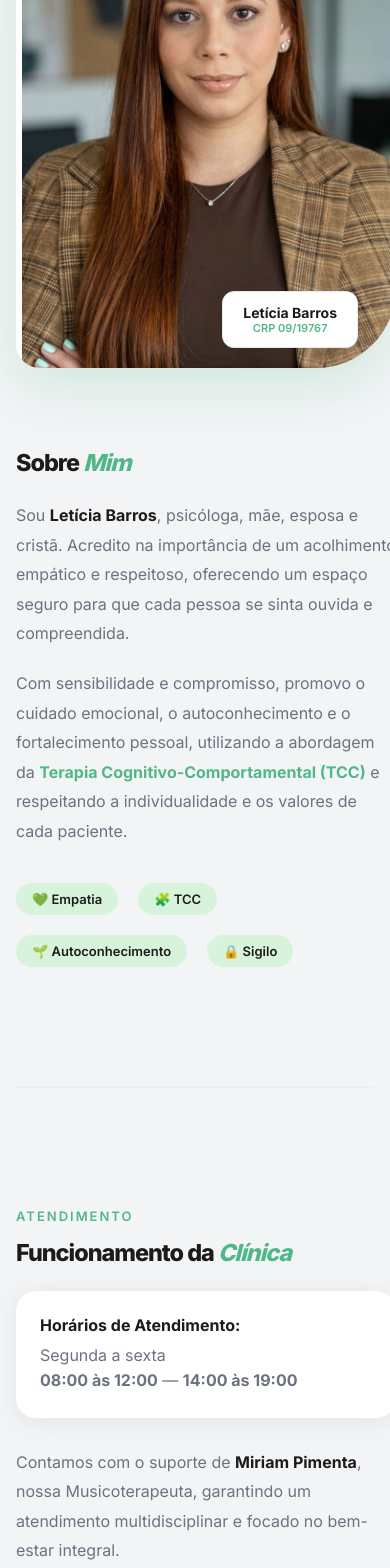
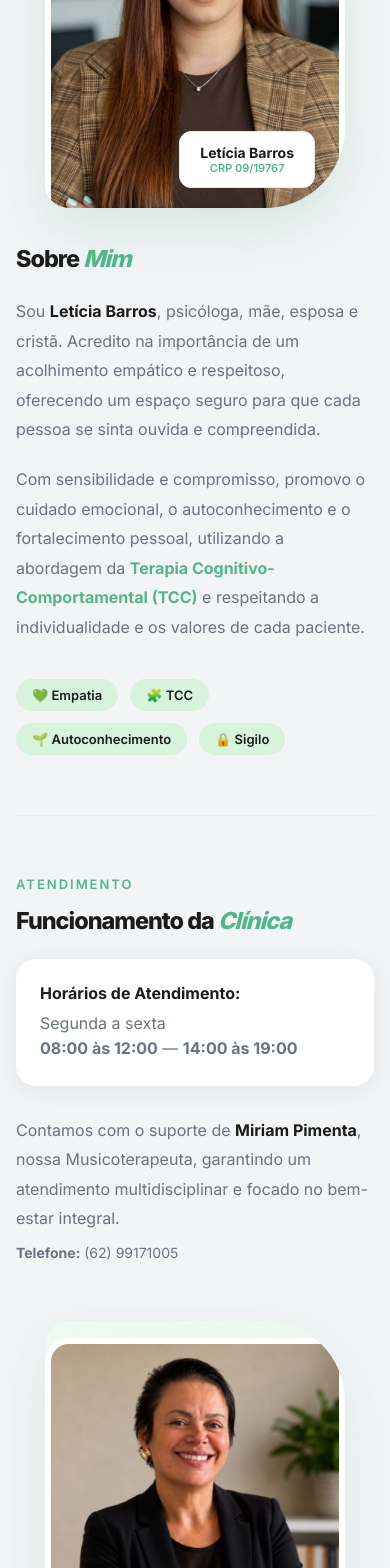
Before and after one commit to Palhetaspedro/ClinicaPsicologiaLeticiaBarros, a React (Vite) app: page / in a window 390 px wide. Shown: the part 1546-3114 px from the top of the page. Built offline with nearby package versions, Linux system fonts and the light colour scheme.

Commit message:
Fix:Seção de contato e sobre mim

```diff
--- a/src/components/About.tsx
+++ b/src/components/About.tsx
@@ -4,28 +4,44 @@ import { CONFIG } from "../constants/config";
 
 export default function About() {
   const [vis, setVis] = useState(false);
+  const [isMobile, setIsMobile] = useState<boolean>(false);
   const ref = useRef<HTMLElement>(null);
 
   useEffect(() => {
     const ob = new IntersectionObserver(([e]) => {
       if (e.isIntersecting) setVis(true);
     }, { threshold: 0.15 });
-
     if (ref.current) ob.observe(ref.current);
     return () => ob.disconnect();
   }, []);
 
+  useEffect(() => {
+    const fn = () => setIsMobile(window.innerWidth <= 768);
+    fn();
+    window.addEventListener("resize", fn);
+    return () => window.removeEventListener("resize", fn);
+  }, []);
+
+  const photoSize = isMobile ? { width: "100%", maxWidth: 300, height: 340 } : { width: 380, height: 460 };
+
   return (
-    <section id="sobre" ref={ref} style={{ padding: "100px 24px", background: S.grayLight as string, fontFamily: S.font as string }}>
-      <div style={{ maxWidth: 1200, margin: "0 auto", display: "flex", flexDirection: "column", gap: 120 }}>
+    <section id="sobre" ref={ref} style={{ padding: isMobile ? "60px 20px" : "100px 24px", background: S.grayLight as string, fontFamily: S.font as string }}>
+      <div style={{ maxWidth: 1200, margin: "0 auto", display: "flex", flexDirection: "column", gap: isMobile ? 60 : 120 }}>
 
         {/* BLOCO 1: LETÍCIA BARROS */}
-        <div style={{ display: "grid", gridTemplateColumns: "1fr 1fr", gap: 80, alignItems: "center" }} className="grid-2">
+        <div style={{
+          display: "grid",
+          gridTemplateColumns: isMobile ? "1fr" : "1fr 1fr",
+          gap: isMobile ? 36 : 80,
+          alignItems: "center",
+        }} className="grid-2">
+
           {/* Photo col */}
-          <div style={{ opacity: vis ? 1 : 0, transform: vis ? "none" : "translateX(-30px)", transition: "all .8s ease", display: "flex", justifySelf: "center" }}>
+          <div style={{ opacity: vis ? 1 : 0, transform: vis ? "none" : "translateX(-30px)", transition: "all .8s ease", display: "flex", justifyContent: "center" }}>
             <div style={{ position: "relative" }}>
               <div style={{
-                width: 380, height: 460, borderRadius: "80px 24px 80px 24px",
+                ...photoSize,
+                borderRadius: "80px 24px 80px 24px",
                 background: `linear-gradient(160deg,${S.greenLight},${S.greenBg})`,
                 display: "flex", alignItems: "center", justifyContent: "center",
                 boxShadow: `0 20px 56px rgba(82,183,136,0.2)`, overflow: "hidden",
@@ -33,9 +49,9 @@ export default function About() {
                 <img
                   src="/leticiabarros.png"
                   alt={`Psicóloga ${CONFIG.name}`}
-                  style={{ width: '100%', height: '100%', objectFit: 'cover', borderRadius: '24px', border: `6px solid ${S.white}`, transition: 'transform 0.3s ease' }}
+                  style={{ width: "100%", height: "100%", objectFit: "cover", borderRadius: "24px", border: `6px solid ${S.white}`, transition: "transform 0.3s ease" }}
                 />
-                <div style={{ position: 'absolute', bottom: '20px', right: '10%', background: S.white as string, padding: '12px 20px', borderRadius: '12px', boxShadow: S.shadow as string, zIndex: 2, textAlign: 'center', border: `1.5px solid ${S.border}` }}>
+                <div style={{ position: "absolute", bottom: "20px", right: "10%", background: S.white as string, padding: "12px 20px", borderRadius: "12px", boxShadow: S.shadow as string, zIndex: 2, textAlign: "center", border: `1.5px solid ${S.border}` }}>
                   <div style={{ fontSize: 14, fontWeight: 700, color: S.dark as string }}>{CONFIG.name}</div>
                   <div style={{ fontSize: 11, color: S.green as string, fontWeight: 600 }}>{CONFIG.crp}</div>
                 </div>
@@ -45,22 +61,16 @@ export default function About() {
 
           {/* Text col */}
           <div style={{ opacity: vis ? 1 : 0, transform: vis ? "none" : "translateX(30px)", transition: "all .8s ease .1s" }}>
-
-            <h2 style={{ fontSize: "clamp(30px, 4vw, 46px)", fontWeight: 800, color: S.dark as string, margin: "0 0 24px", letterSpacing: -1 }}>
+            <h2 style={{ fontSize: "clamp(28px, 4vw, 46px)", fontWeight: 800, color: S.dark as string, margin: "0 0 24px", letterSpacing: -1 }}>
               Sobre <span style={{ color: S.green as string, fontStyle: "italic" }}>Mim</span>
             </h2>
             <p style={{ fontSize: 16, color: S.gray as string, lineHeight: 1.85, marginBottom: 20 }}>
-
               Sou <strong style={{ color: S.dark as string }}>Letícia Barros</strong>, psicóloga, mãe, esposa e cristã. Acredito na importância de um acolhimento empático e respeitoso, oferecendo um espaço seguro para que cada pessoa se sinta ouvida e compreendida.
-
             </p>
-
             <p style={{ fontSize: 16, color: S.gray as string, lineHeight: 1.85, marginBottom: 36 }}>
-
               Com sensibilidade e compromisso, promovo o cuidado emocional, o autoconhecimento e o fortalecimento pessoal, utilizando a abordagem da <strong style={{ color: S.green as string }}>Terapia Cognitivo-Comportamental (TCC)</strong> e respeitando a individualidade e os valores de cada paciente.
-
             </p>
-            <div style={{ display: "flex", gap: 20, flexWrap: "wrap" }}>
+            <div style={{ display: "flex", gap: 12, flexWrap: "wrap" }}>
               {[["💚", "Empatia"], ["🧩", "TCC"], ["🌱", "Autoconhecimento"], ["🔒", "Sigilo"]].map(([ic, lb]) => (
                 <div key={lb} style={{ display: "flex", alignItems: "center", gap: 8, background: S.greenLight as string, borderRadius: 50, padding: "8px 16px" }}>
                   <span style={{ fontSize: 13, fontWeight: 600, color: S.dark as string }}>{ic} {lb}</span>
@@ -70,19 +80,23 @@ export default function About() {
           </div>
         </div>
 
-        {/* --- DIVISOR SUTIL --- */}
+        {/* DIVISOR */}
         <hr style={{ border: "none", height: "1px", background: S.border as string, opacity: 0.5 }} />
 
-        {/* BLOCO 2: MIRIAM PIMENTA & FUNCIONAMENTO */}
-        <div style={{ display: "grid", gridTemplateColumns: "1fr 1fr", gap: 80, alignItems: "center" }} className="grid-2">
+        {/* BLOCO 2: MIRIAM PIMENTA */}
+        <div style={{
+          display: "grid",
+          gridTemplateColumns: isMobile ? "1fr" : "1fr 1fr",
+          gap: isMobile ? 36 : 80,
+          alignItems: "center",
+        }} className="grid-2">
 
-          {/* Text col (Inverti para o texto ficar na esquerda e a foto na direita para variar o design) */}
+          {/* Text col */}
           <div style={{ opacity: vis ? 1 : 0, transform: vis ? "none" : "translateX(-30px)", transition: "all .8s ease .2s" }}>
             <p style={{ fontSize: 13, fontWeight: 600, color: S.green as string, letterSpacing: 2, textTransform: "uppercase", marginBottom: 14 }}>Atendimento</p>
-            <h2 style={{ fontSize: "clamp(30px, 4vw, 46px)", fontWeight: 800, color: S.dark as string, margin: "0 0 24px", letterSpacing: -1 }}>
+            <h2 style={{ fontSize: "clamp(28px, 4vw, 46px)", fontWeight: 800, color: S.dark as string, margin: "0 0 24px", letterSpacing: -1 }}>
               Funcionamento da <span style={{ color: S.green as string, fontStyle: "italic" }}>Clínica</span>
             </h2>
-
             <div style={{ background: S.white as string, padding: "24px", borderRadius: 20, boxShadow: S.shadow as string, marginBottom: 30 }}>
               <p style={{ fontSize: 16, color: S.dark as string, fontWeight: 700, marginBottom: 8 }}>Horários de Atendimento:</p>
               <p style={{ fontSize: 16, color: S.gray as string, lineHeight: 1.6 }}>
@@ -90,31 +104,30 @@ export default function About() {
                 <strong>08:00 às 12:00</strong> — <strong>14:00 às 19:00</strong>
               </p>
             </div>
-
             <p style={{ fontSize: 16, color: S.gray as string, lineHeight: 1.85, marginBottom: 10 }}>
               Contamos com o suporte de <strong style={{ color: S.dark as string }}>Miriam Pimenta</strong>, nossa Musicoterapeuta, garantindo um atendimento multidisciplinar e focado no bem-estar integral.
             </p>
-
             <p style={{ fontSize: 14, color: S.gray as string, marginBottom: 24 }}>
-              <strong>Telefone:</strong> (62) 99171005 {/* 62 99171005 */}
+              <strong>Telefone:</strong> (62) 99171005
             </p>
           </div>
 
-          {/* Photo col (Miriam) */}
-          <div style={{ opacity: vis ? 1 : 0, transform: vis ? "none" : "translateX(30px)", transition: "all .8s ease .2s", display: "flex", justifySelf: "center" }}>
+          {/* Photo col (Miriam) — vai abaixo do texto no mobile */}
+          <div style={{ opacity: vis ? 1 : 0, transform: vis ? "none" : "translateX(30px)", transition: "all .8s ease .2s", display: "flex", justifyContent: "center" }}>
             <div style={{ position: "relative" }}>
               <div style={{
-                width: 380, height: 460, borderRadius: "24px 80px 24px 80px", // Inverti o arredondamento
+                ...photoSize,
+                borderRadius: "24px 80px 24px 80px",
                 background: `linear-gradient(160deg,${S.greenBg},${S.greenLight})`,
                 display: "flex", alignItems: "center", justifyContent: "center",
                 boxShadow: `0 20px 56px rgba(82,183,136,0.15)`, overflow: "hidden",
               }}>
                 <img
-                  src="/miriam.png" // Coloque a foto da Miriam aqui
+                  src="/miriam.png"
                   alt="Miriam Pimenta - Musicoterapeuta"
-                  style={{ width: '100%', height: '100%', objectFit: 'cover', borderRadius: '24px', border: `6px solid ${S.white}` }}
+                  style={{ width: "100%", height: "100%", objectFit: "cover", borderRadius: "24px", border: `6px solid ${S.white}` }}
                 />
-                <div style={{ position: 'absolute', bottom: '20px', left: '10%', background: S.white as string, padding: '12px 20px', borderRadius: '12px', boxShadow: S.shadow as string, zIndex: 2, textAlign: 'center', border: `1.5px solid ${S.border}` }}>
+                <div style={{ position: "absolute", bottom: "20px", left: "10%", background: S.white as string, padding: "12px 20px", borderRadius: "12px", boxShadow: S.shadow as string, zIndex: 2, textAlign: "center", border: `1.5px solid ${S.border}` }}>
                   <div style={{ fontSize: 14, fontWeight: 700, color: S.dark as string }}>Miriam Pimenta</div>
                   <div style={{ fontSize: 11, color: S.green as string, fontWeight: 600 }}>ABMT 506 GO</div>
                 </div>
--- a/src/components/ContactCards.tsx
+++ b/src/components/ContactCards.tsx
@@ -1,8 +1,7 @@
-import React, { useState } from "react";
+import React, { useState, useEffect } from "react";
 import { S } from "../styles/theme";
 import { CONFIG } from "../constants/config";
 
-// Tipagem para os itens de contato
 interface ContactItem {
   icon: React.ReactNode;
   label: string;
@@ -11,6 +10,15 @@ interface ContactItem {
 }
 
 export default function ContactCards() {
+  const [isMobile, setIsMobile] = useState<boolean>(false);
+
+  useEffect(() => {
+    const fn = () => setIsMobile(window.innerWidth <= 768);
+    fn();
+    window.addEventListener("resize", fn);
+    return () => window.removeEventListener("resize", fn);
+  }, []);
+
   const contacts: ContactItem[] = [
     {
       icon: <svg viewBox="0 0 24 24" fill="none" stroke="currentColor" strokeWidth="1.8" style={{ width: 28, height: 28 }}><rect x="2" y="2" width="20" height="20" rx="5" /><path d="M16 11.37A4 4 0 1 1 12.63 8 4 4 0 0 1 16 11.37z" /><line x1="17.5" y1="6.5" x2="17.51" y2="6.5" /></svg>,
@@ -27,78 +35,69 @@ export default function ContactCards() {
   ];
 
   return (
-    <section id="contato" style={{ padding: "100px 24px", background: S.white as string, fontFamily: S.font as string }}>
+    <section id="contato" style={{ padding: isMobile ? "60px 20px" : "100px 24px", background: S.white as string, fontFamily: S.font as string }}>
       <div style={{ maxWidth: 900, margin: "0 auto", textAlign: "center" }}>
         <p style={{ fontSize: 13, fontWeight: 600, color: S.green as string, letterSpacing: 2, textTransform: "uppercase", marginBottom: 12 }}>Entre em contato</p>
         <h2 style={{ fontSize: "clamp(28px,4vw,44px)", fontWeight: 800, color: S.dark as string, margin: "0 0 12px", letterSpacing: -1 }}>
           Vamos <span style={{ color: S.green as string, fontStyle: "italic" }}>conversar?</span>
         </h2>
-        <p style={{ fontSize: 16, color: S.gray as string, marginBottom: 56 }}>Psicóloga {CONFIG.name} · {CONFIG.crp}<br />Entre em contato por qualquer um dos canais abaixo</p>
+        <p style={{ fontSize: 16, color: S.gray as string, marginBottom: isMobile ? 36 : 56 }}>
+          Psicóloga {CONFIG.name} · {CONFIG.crp}<br />Entre em contato por qualquer um dos canais abaixo
+        </p>
 
-        <div style={{ display: "grid", gridTemplateColumns: "repeat(3,1fr)", gap: 20 }} className="grid-3">
-          {contacts.map(c => <ContactCard key={c.label} c={c} />)}
+        <div style={{
+          display: "grid",
+          gridTemplateColumns: isMobile ? "1fr" : "repeat(3,1fr)",
+          gap: isMobile ? 16 : 20,
+        }} className="grid-3">
+          {contacts.map(c => <ContactCard key={c.label} c={c} isMobile={isMobile} />)}
         </div>
       </div>
     </section>
   );
 }
 
-// Sub-componente com tipagem das props
-function ContactCard({ c }: { c: ContactItem }) {
+function ContactCard({ c, isMobile }: { c: ContactItem; isMobile: boolean }) {
   const [hov, setHov] = useState(false);
 
-  // Estilos compartilhados
   const commonStyles: React.CSSProperties = {
     background: hov ? S.greenBg as string : S.white as string,
     border: `1.5px solid ${hov ? S.green : S.border}`,
     borderRadius: S.radius as string,
-    padding: "36px 24px",
+    padding: isMobile ? "24px 20px" : "36px 24px",
     boxShadow: hov ? S.shadowHover as string : S.shadow as string,
     transition: "all .25s",
     textAlign: "center",
-    textDecoration: "none", // Remove sublinhados se for link
-    display: "block",
+    textDecoration: "none",
+    display: isMobile ? "flex" : "block",
+    alignItems: isMobile ? "center" : undefined,
+    gap: isMobile ? 16 : undefined,
   };
 
-  // Conteúdo interno do card
   const content = (
     <>
-      <div style={{ color: S.green as string, marginBottom: 16, display: "flex", justifyContent: "center" }}>
+      <div style={{ color: S.green as string, marginBottom: isMobile ? 0 : 16, display: "flex", justifyContent: "center", flexShrink: 0 }}>
         {c.icon}
       </div>
-      <div style={{ fontSize: 16, fontWeight: 700, color: S.dark as string, marginBottom: 6 }}>
-        {c.label}
-      </div>
-      <div style={{ fontSize: 14, color: S.gray as string }}>
-        {c.value}
+      <div style={{ textAlign: isMobile ? "left" : "center" }}>
+        <div style={{ fontSize: 16, fontWeight: 700, color: S.dark as string, marginBottom: 4 }}>{c.label}</div>
+        <div style={{ fontSize: 14, color: S.gray as string }}>{c.value}</div>
       </div>
     </>
   );
 
-  // SE TIVER HREF E NÃO FOR EMAIL -> RENDERIZA LINK
   if (c.href && c.label !== "E-mail") {
     return (
-      <a
-        href={c.href}
-        target="_blank"
-        rel="noopener noreferrer"
-        onMouseEnter={() => setHov(true)}
-        onMouseLeave={() => setHov(false)}
+      <a href={c.href} target="_blank" rel="noopener noreferrer"
+        onMouseEnter={() => setHov(true)} onMouseLeave={() => setHov(false)}
         style={{ ...commonStyles, cursor: "pointer" }}
-      >
-        {content}
-      </a>
+      >{content}</a>
     );
   }
 
-  // CASO CONTRÁRIO (EMAIL OU SEM HREF) -> RENDERIZA APENAS DIV
   return (
-    <div
-      onMouseEnter={() => setHov(true)}
-      onMouseLeave={() => setHov(false)}
+    <div onMouseEnter={() => setHov(true)} onMouseLeave={() => setHov(false)}
       style={{ ...commonStyles, cursor: "default" }}
-    >
-      {content}
-    </div>
+    >{content}</div>
   );
 }
```
